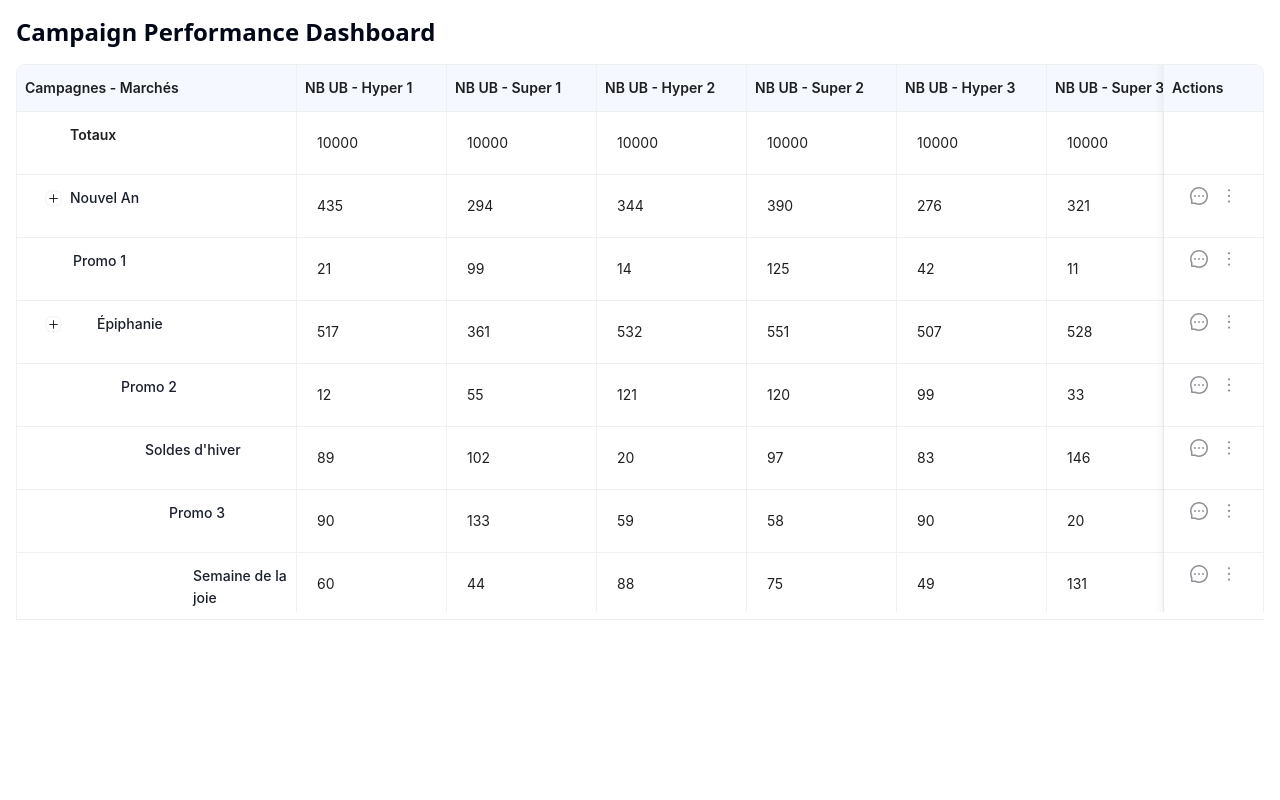
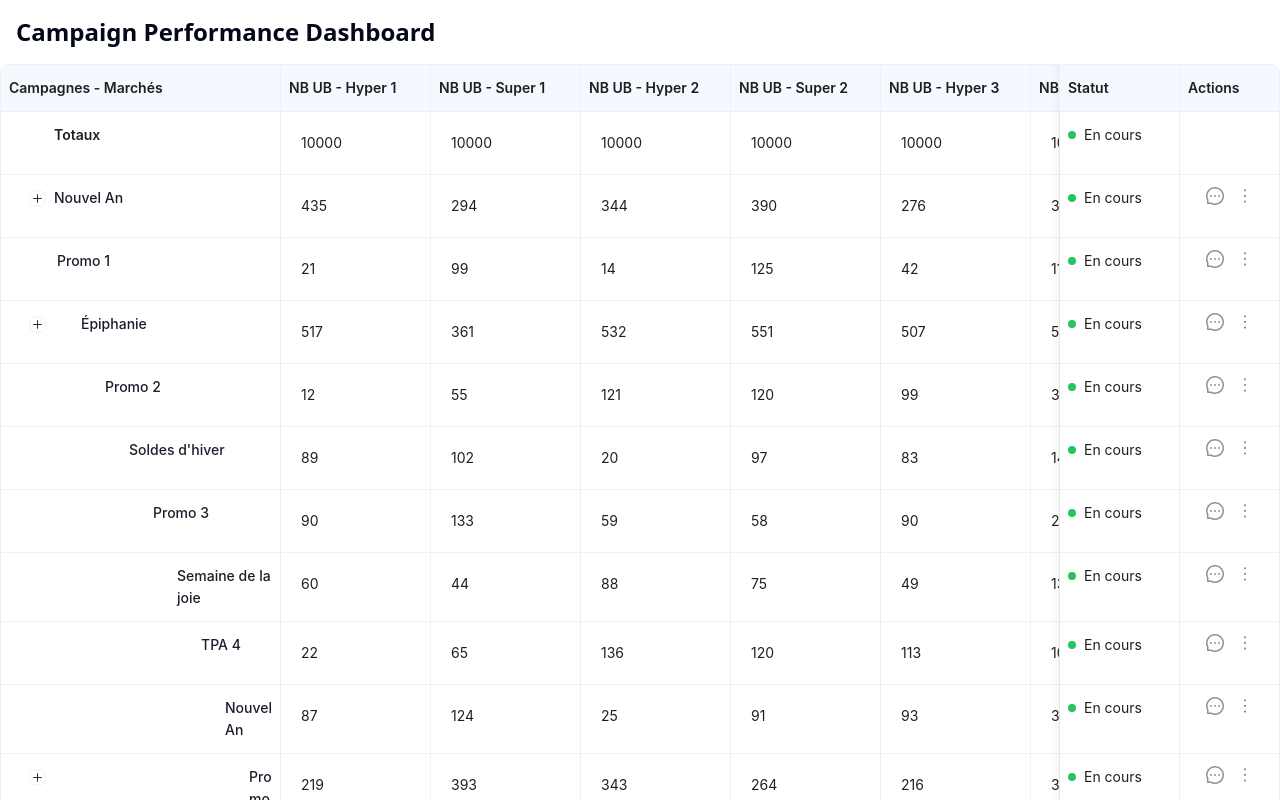
Before and after one commit to rimurgier/snappy-table-symphony, a React (Vite) app: page / in a window 1280 px wide. Built offline with nearby package versions, Linux system fonts and the light colour scheme.

Commit message:
Fix: Table and UI improvements
- Fix build errors.
- Adjust table height to fill the screen.
- Fix the status column and actions.
- Implement single root parent expansion.

```diff
--- a/src/components/VirtualizedTable/index.tsx
+++ b/src/components/VirtualizedTable/index.tsx
@@ -166,7 +166,7 @@ const VirtualizedTable: React.FC = () => {
         dataIndex: 'campaign',
         key: 'campaign',
         width: 280,
-        fixed: 'left',
+        fixed: 'left' as const, // Type fixed correctly
         render: renderCampaignColumn
       }
     ];
@@ -193,6 +193,7 @@ const VirtualizedTable: React.FC = () => {
         dataIndex: 'status',
         key: 'status',
         width: 120,
+        fixed: 'right' as const, // Fix the Status column to the right
         render: renderStatusColumn
       },
       {
@@ -200,7 +201,7 @@ const VirtualizedTable: React.FC = () => {
         dataIndex: 'actions',
         key: 'actions',
         width: 100,
-        fixed: 'right',
+        fixed: 'right' as const, // Type fixed correctly
         render: renderActionColumn
       }
     ];
@@ -208,11 +209,38 @@ const VirtualizedTable: React.FC = () => {
     return [...baseColumns, ...numericColumns, ...actionColumns];
   };
 
-  // Handle row expansion
+  // Handle row expansion - modify to ensure only one root parent is expanded at a time
   const onExpand = (expanded: boolean, record: any) => {
     if (expanded) {
-      setExpandedKeys([...expandedKeys, record.key]);
+      // If this is a root level row (level 0), close all other root rows
+      if (record.level === 0) {
+        // Find all currently expanded root level keys
+        const rootExpandedKeys = expandedKeys.filter(key => {
+          // Find the row by key
+          const findRow = (rows: any[]): any => {
+            for (const row of rows) {
+              if (row.key === key) return row;
+              if (row.children) {
+                const childRow = findRow(row.children);
+                if (childRow) return childRow;
+              }
+            }
+            return null;
+          };
+
+          const row = findRow(data);
+          // If this is a root level row and not the newly expanded one, remove it
+          return row && row.level !== 0;
+        });
+
+        // Set the new expanded keys: current non-root keys + this new key
+        setExpandedKeys([...rootExpandedKeys, record.key]);
+      } else {
+        // If not a root level row, just add to expanded keys
+        setExpandedKeys([...expandedKeys, record.key]);
+      }
     } else {
+      // When collapsing, remove this key and potentially its children
       setExpandedKeys(expandedKeys.filter(k => k !== record.key));
     }
   };
@@ -234,7 +262,7 @@ const VirtualizedTable: React.FC = () => {
           expandedRowKeys: expandedKeys
         }}
         bordered
-        scroll={{ x: '100%', y: 'calc(100vh - 240px)' }}
+        scroll={{ x: 1500, y: 800 }} // Use numeric values for scroll
         pagination={false}
         size="middle"
         virtual={true}
--- a/src/components/VirtualizedTable/styles.css
+++ b/src/components/VirtualizedTable/styles.css
@@ -4,7 +4,7 @@
   position: relative;
   overflow: hidden;
   width: 100%;
-  height: calc(100vh - 180px); /* Take up most of the screen minus header */
+  height: 100vh; /* Take full viewport height */
 }
 
 /* Table header styles */
@@ -176,3 +176,8 @@
   border-radius: 8px;
   overflow: hidden;
 }
+
+/* Fix for the sticky header and columns */
+.ant-table-container {
+  height: calc(100vh - 20px); /* Adjust if needed for any padding/margins */
+}
--- a/src/pages/Index.tsx
+++ b/src/pages/Index.tsx
@@ -7,13 +7,11 @@ import VirtualizedTable from '../components/VirtualizedTable';
 const Index = () => {
   return (
     <Provider store={store}>
-      <div className="min-h-screen bg-white">
-        <div className="w-full">
-          <h1 className="text-2xl font-bold p-4">Campaign Performance Dashboard</h1>
+      <div className="h-screen w-full bg-white overflow-hidden flex flex-col">
+        <h1 className="text-2xl font-bold p-4">Campaign Performance Dashboard</h1>
 
-          <div className="w-full px-4">
-            <VirtualizedTable />
-          </div>
+        <div className="flex-grow w-full">
+          <VirtualizedTable />
         </div>
       </div>
     </Provider>
```
